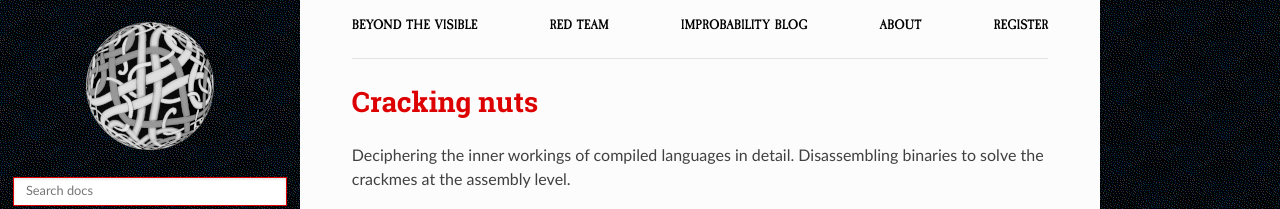
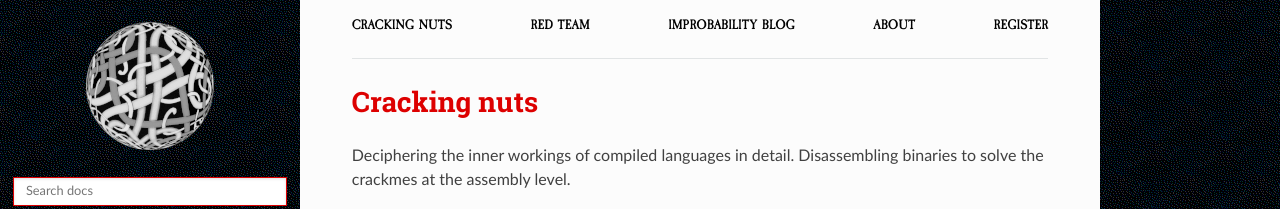
Before and after one commit to tymyrddin/red-reverse, a Sphinx documentation site: the page built from source/index.rst, in a window 1280 px wide and 1035 px high. Shown: the top 209 px of the window. Built offline with Sphinx 7.4.7 and the Read the Docs theme 2.0.0, drawn with Linux system fonts in a browser that asks for light colours.

Commit message:
Navigation

```diff
--- a/source/_templates/breadcrumbs.html
+++ b/source/_templates/breadcrumbs.html
@@ -1,7 +1,7 @@
 <div class="container">
     <topnav>
             <ul>
-                <li class="nav__item"><a href="https://red.tymyrddin.dev/projects/crypto/" class="nav__link">Beyond the visible</a></li>
+                <li class="nav__item"><a href="https://red.tymyrddin.dev/projects/reverse/" class="nav__link">Cracking nuts</a></li>
                 <li class="nav__item"><a href="https://red.tymyrddin.dev/" class="nav__link">Red Team</a></li>
                 <li class="nav__item"><a href="https://uu.tymyrddin.dev/blog/" class="nav__link">Improbability Blog</a></li>
                 <li class="nav__item"><a href="https://uu.tymyrddin.dev/about/" class="nav__link">About</a></li>
```
